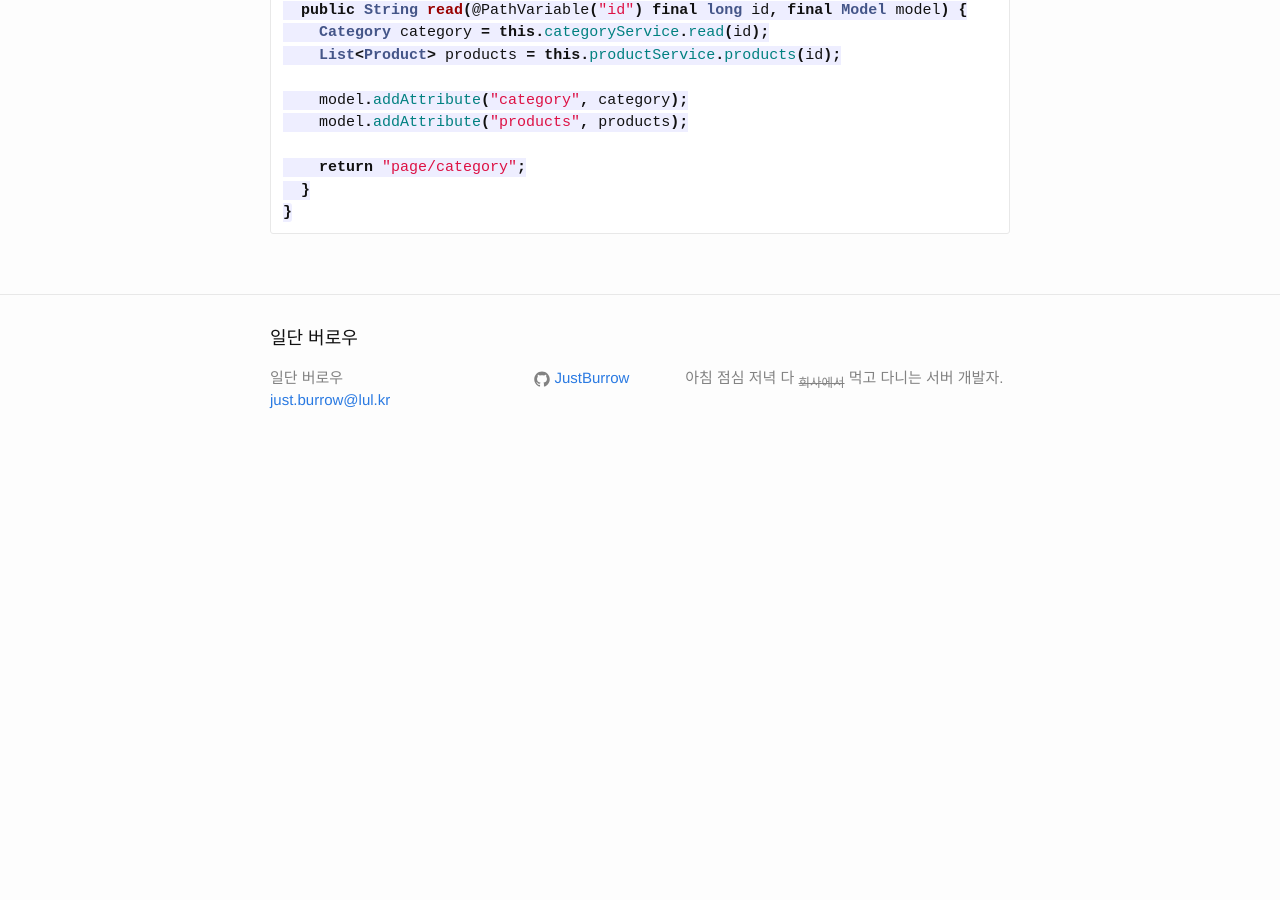
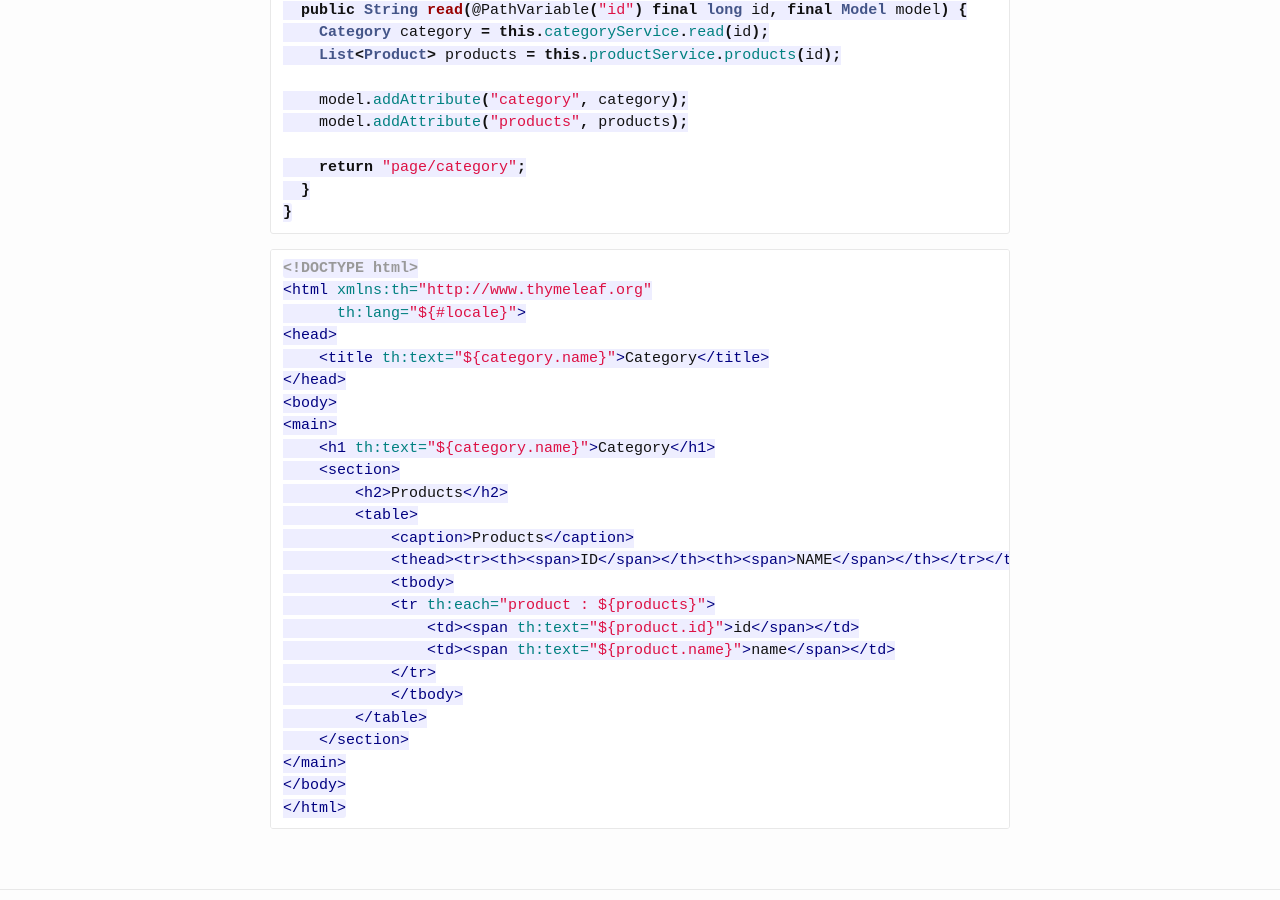
Before and after one commit to JustBurrow/JustBurrow.github.io, a Jekyll site: the page built from _posts/2019-10-20-how-to-use-orm-2.markdown, in a window 1280 px wide and 900 px high, scrolled down 1212 px. Built offline with Jekyll 4.4.1, drawn with Linux system fonts in a browser that asks for light colours; before the commit the page ends 1684 px from its top, so only the background shows below that.

Commit message:
ADD : OM - 템플릿.

````diff
--- a/_posts/2019-10-20-how-to-use-orm-2.markdown
+++ b/_posts/2019-10-20-how-to-use-orm-2.markdown
@@ -46,3 +46,30 @@ public class CategoryController {
   }
 }
 ```
+```html
+<!DOCTYPE html>
+<html xmlns:th="http://www.thymeleaf.org"
+      th:lang="${#locale}">
+<head>
+    <title th:text="${category.name}">Category</title>
+</head>
+<body>
+<main>
+    <h1 th:text="${category.name}">Category</h1>
+    <section>
+        <h2>Products</h2>
+        <table>
+            <caption>Products</caption>
+            <thead><tr><th><span>ID</span></th><th><span>NAME</span></th></tr></thead>
+            <tbody>
+            <tr th:each="product : ${products}">
+                <td><span th:text="${product.id}">id</span></td>
+                <td><span th:text="${product.name}">name</span></td>
+            </tr>
+            </tbody>
+        </table>
+    </section>
+</main>
+</body>
+</html>
+```
````
